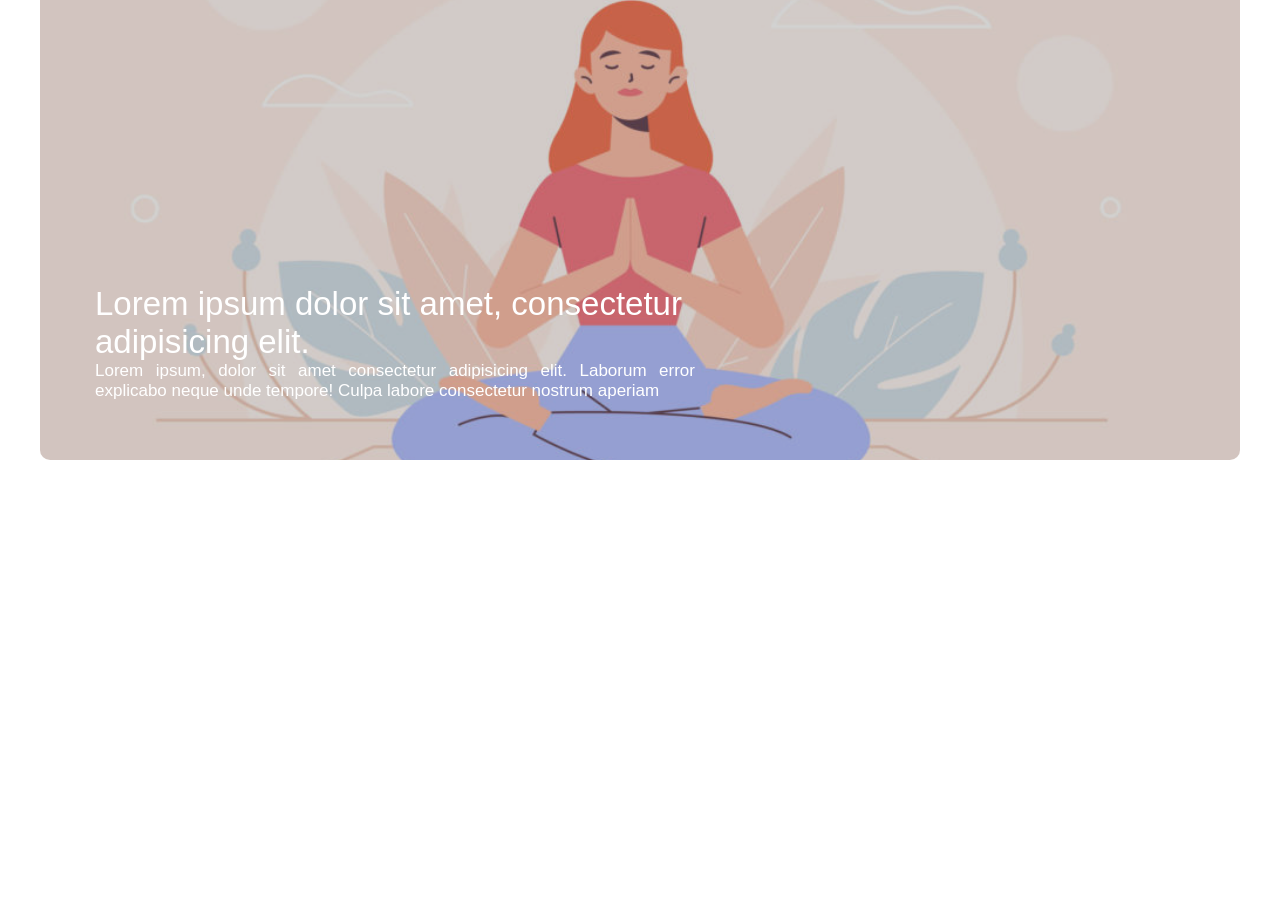
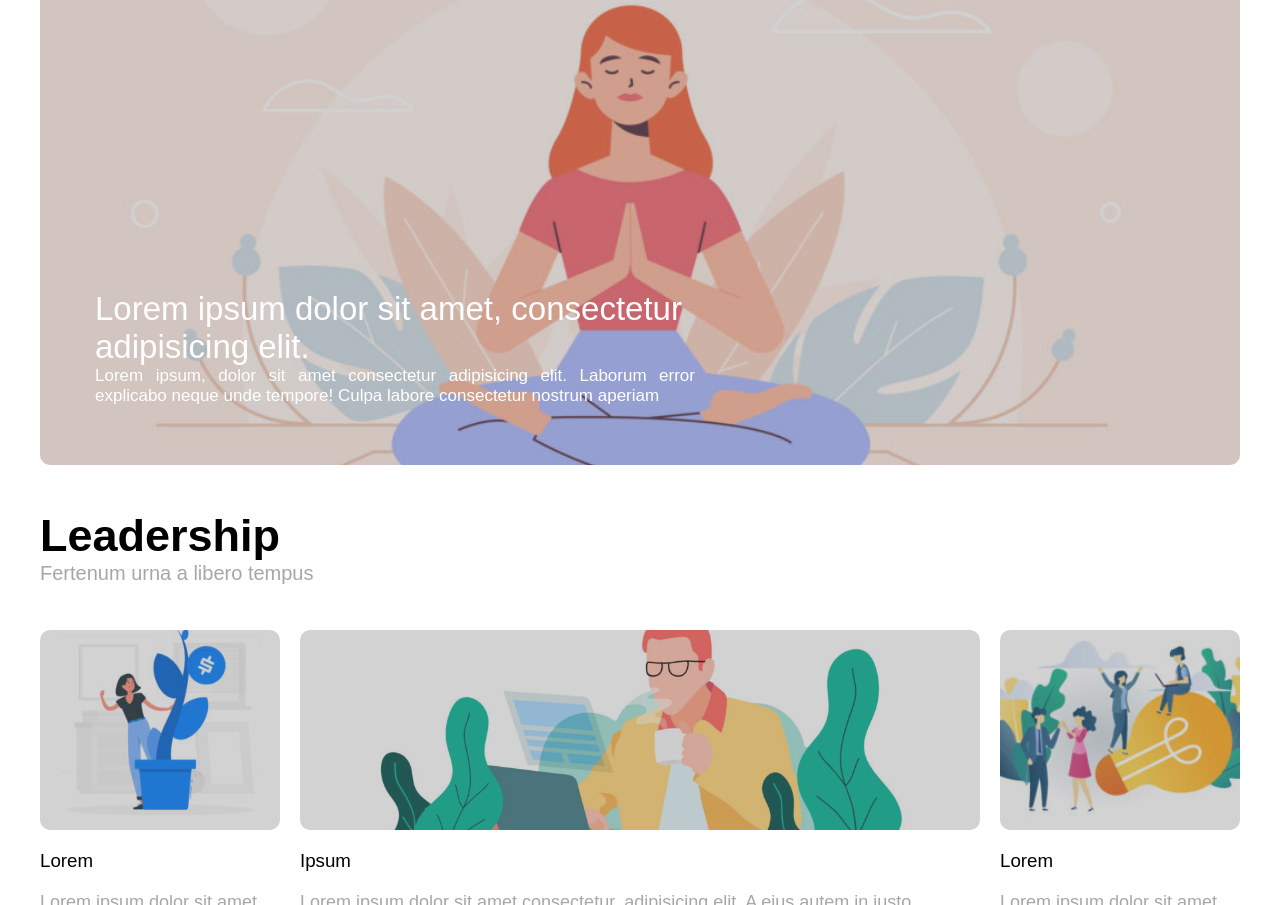
Before and after one commit to Giugurtah/htmlcss-wp, a plain HTML site: page index.html in a window 1280 px wide. Shown: the part 220-1125 px from the top of the page. Before the commit the page ends 800 px from the top, so only its background shows below. Drawn offline with Linux system fonts and the light colour scheme.

Commit message:
Aggiunta della section di articoli

```diff
--- a/index.html
+++ b/index.html
@@ -28,7 +28,7 @@
     <!-- Main -->
     <main>
         <div class="container_main">
-            <section class="spotlight round">
+            <section class="spotlight round margin">
                 <div class="layback round">
                         <div class="spotlight_text">
                             <h1>Lorem ipsum dolor sit amet, consectetur adipisicing elit.</h1>
@@ -36,7 +36,33 @@
                         </div>
                 </div>
             </section>
-            <section></section>
+            <article>
+                <header>
+                    <h2>Leadership</h2>
+                    <div>Fertenum urna a libero tempus</div>
+                </header>
+                <div class="column">
+                    <div class="column_pic round" id="pic1">
+                        <div class="layback round"></div>
+                    </div>
+                    <h3>Lorem</h3>
+                    <p>Lorem ipsum dolor sit amet consectetur, adipisicing elit. A eius autem in iusto corporis? Iusto repellendus ea ullam eius quod inventore in modi, ducimus beatae tempore, architecto, nihil doloribus optio?</p>
+                </div>
+                <div class="column">
+                    <div class="column_pic round" id="pic2">
+                        <div class="layback round"></div>
+                    </div>
+                    <h3>Ipsum</h3>
+                    <p>Lorem ipsum dolor sit amet consectetur, adipisicing elit. A eius autem in iusto corporis? Iusto repellendus ea ullam eius quod inventore in modi, ducimus beatae tempore, architecto, nihil doloribus optio? Lorem ipsum dolor sit amet consectetur, adipisicing elit. Ducimus pariatur quis dicta provident distinctio sed, excepturi vero libero amet sint vel necessitatibus sunt porro illo possimus quasi unde recusandae. Lorem ipsum dolor sit amet consectetur adipisicing elit. Dignissimos error laborum, odit voluptate beatae repellat, assumenda, eius exercitationem ducimus iusto consequuntur corporis accusamus accusantium quibusdam! Suscipit porro sequi quae recusandae. Consectetur? Lorem ipsum dolor sit amet consectetur adipisicing elit. Exercitationem non, soluta libero ipsa vitae aliquam error repellat dolorum id, enim consequuntur iusto nemo deserunt impedit quaerat perferendis placeat possimus quia.</p>
+                </div>
+                <div class="column">
+                    <div class="column_pic round" id="pic3">
+                        <div class="layback round"></div>
+                    </div>
+                    <h3>Lorem</h3>
+                    <p>Lorem ipsum dolor sit amet consectetur, adipisicing elit. A eius autem in iusto corporis? Iusto repellendus ea ullam eius quod inventore in modi, ducimus beatae tempore, architecto, nihil doloribus optio?</p>
+                </div>
+            </article>
         </div>
     </main>
 
--- a/style/index.css
+++ b/style/index.css
@@ -22,6 +22,10 @@ body{
 
 .round{
     border-radius: 10px;
+}
+
+.margin{
+    margin: 45px 0;
 }
 
 /* Header */
@@ -53,11 +57,10 @@ body{
 /* Main */
 .container_main {
     max-width: 1200px;
-    margin: 3px auto 0;
+    margin: 0 auto;
 }
 
 .spotlight {
-    width: 100%;
     height: 500px;
     background-image: url(../img/banner.jpg);
     background-size: cover;
@@ -83,3 +86,52 @@ body{
     text-align: justify;
     font-size: 17px;
 }
+
+/* Section dell'articolo */
+article header h2{
+    font-size: 45px;
+}
+article header div{
+    font-size: 20px;
+    color: rgb(167, 167, 167);
+}
+
+.column {
+    float: left;
+    width: 20%;
+    height: 100%;
+    margin-top: 45px;
+}
+
+.column:nth-of-type(2){
+    width: calc(60% - 40px);
+    margin: 45px 20px 0;
+}
+
+.column_pic{
+    height: 200px;
+    background-position: center;
+    background-size: cover;
+}
+
+.column p{
+    color:rgb(167, 167, 167);
+    font-size: 18px;
+}
+
+.column h3{
+    font-weight: 500;
+    margin: 20px 0;
+}
+
+#pic1{
+    background-image: url(../img/img-1.jpg);
+}
+
+#pic2{
+    background-image: url(../img/banner-2.jpg);
+}
+
+#pic3{
+    background-image: url(../img/img-3.jpg);
+}
```
